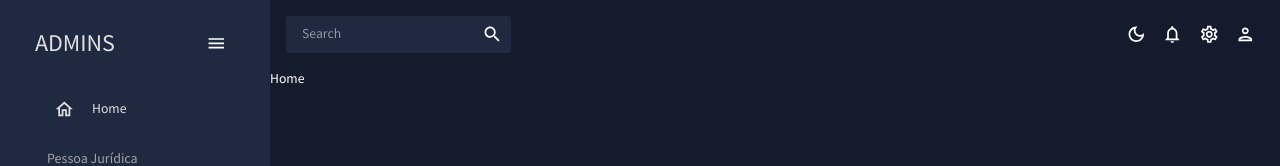
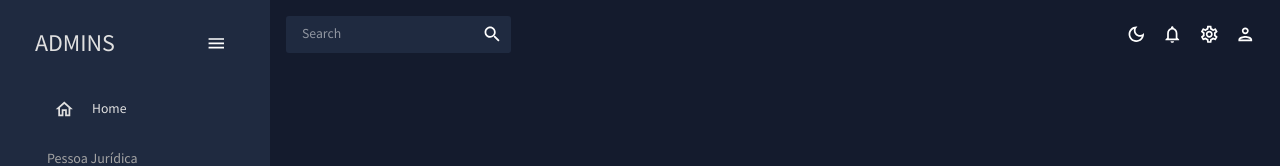
Before and after one commit to Akaori/customer-prospecting-app, a React (Create React App) app in the folder frontend/: page / in a window 1280 px wide. Shown: the top 166 px of the page. Built offline with nearby package versions, Linux system fonts and the light colour scheme.

Commit message:
remove home page

```diff
--- a/frontend/src/App.js
+++ b/frontend/src/App.js
@@ -4,7 +4,6 @@ import { CssBaseline, ThemeProvider } from "@mui/material";
 import { Routes, Route } from "react-router-dom";
 import Topbar from "./scenes/global/Topbar";
 import Sidebar from "./scenes/global/Sidebar";
-import Home from "./scenes/home";
 // import AddLegalEntityCustomerForm from "./scenes/addlegalentitycustomerform";
 // import AddIndividualCustomerForm from "./scenes/addindividualcustomerform";
 // import EditLegalEntityCustomerForm from "./scenes/editlegalentitycustomerform";
@@ -28,10 +27,6 @@ function App() {
             <Topbar />
 
             <Routes>
-              <Route
-                path="/"
-                element={<Home />}
-              />
               {/* <Route
               path="/legal-entity-customer/add-customer-form"
               element={<AddLegalEntityCustomerForm />}
--- a/frontend/src/scenes/home/index.js
+++ /dev/null
@@ -1,5 +0,0 @@
-const Home = () => {
-  return <div>Home</div>;
-};
-
-export default Home;
```
